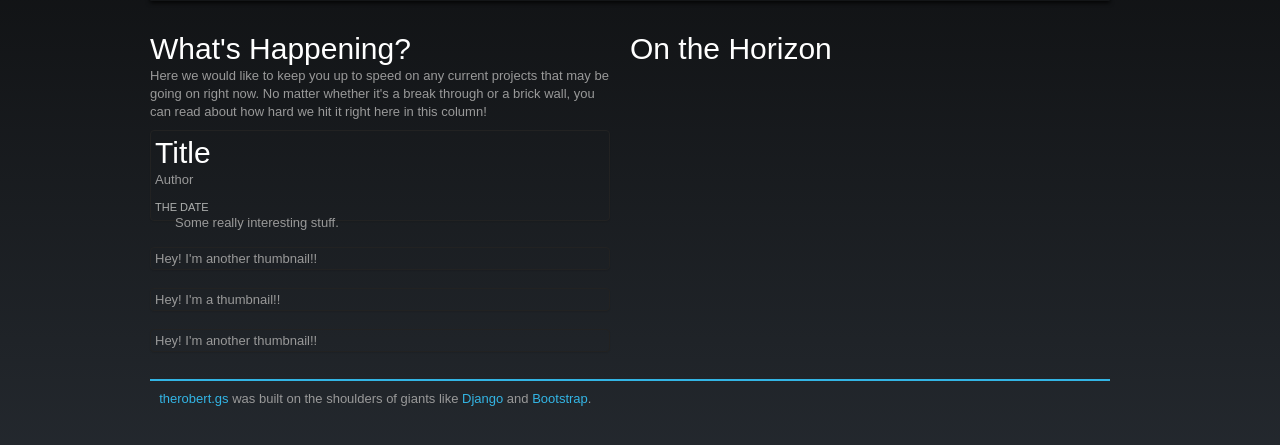
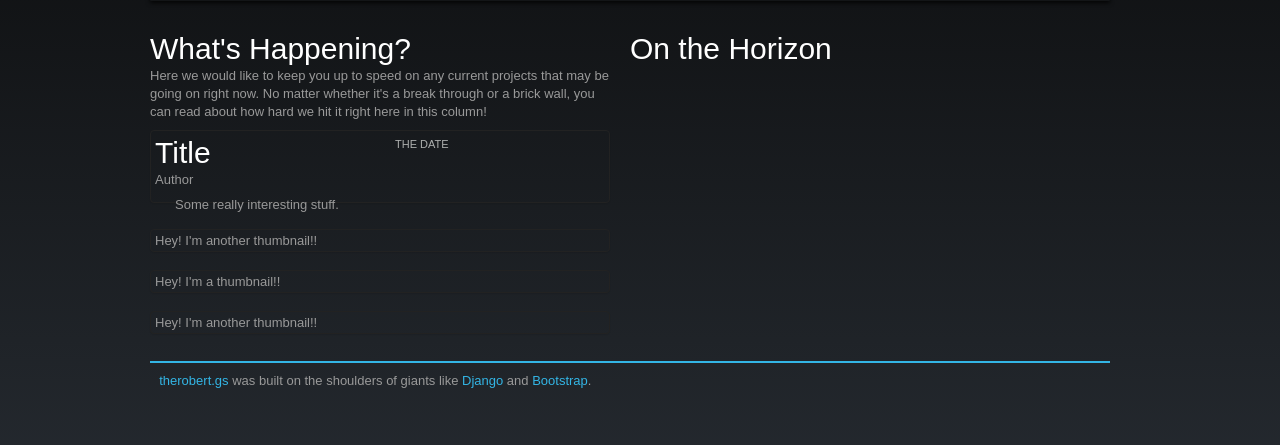
Before and after one commit to rgrant222/therobert.gs, a Django app: page / in a window 1280 px wide. Shown: the part 306-751 px from the top of the page. Run offline with Django 3.2, Linux system fonts and the light colour scheme; some libraries are stand-ins or nearby versions; some web fonts are replaced.

Commit message:
Hopefully fixed the overflow

```diff
--- a/templates/home.html
+++ b/templates/home.html
@@ -18,7 +18,7 @@
             <li class="span6">
                 <div class="thumbnail">
                     <div class="row">
-                        <div class="span4">
+                        <div class="span3">
                             <h1>Title</h1>
                             <p>Author</p>
                         </div>
@@ -26,7 +26,7 @@
                             <h6>the date</h6>
                         </div>
                     </div>
-                    <div class="span6">
+                    <div class="span5">
                         Some really interesting stuff.
                     </div>
                 </div>
```
